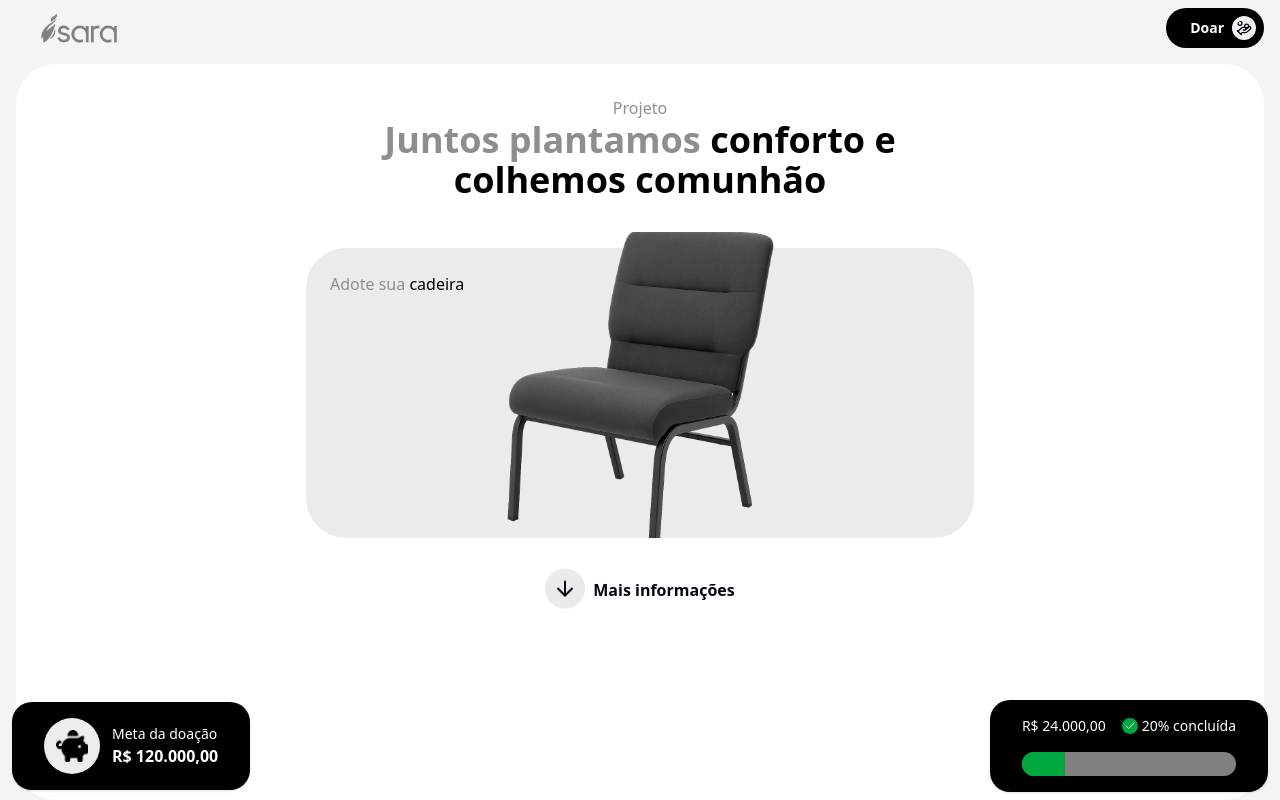
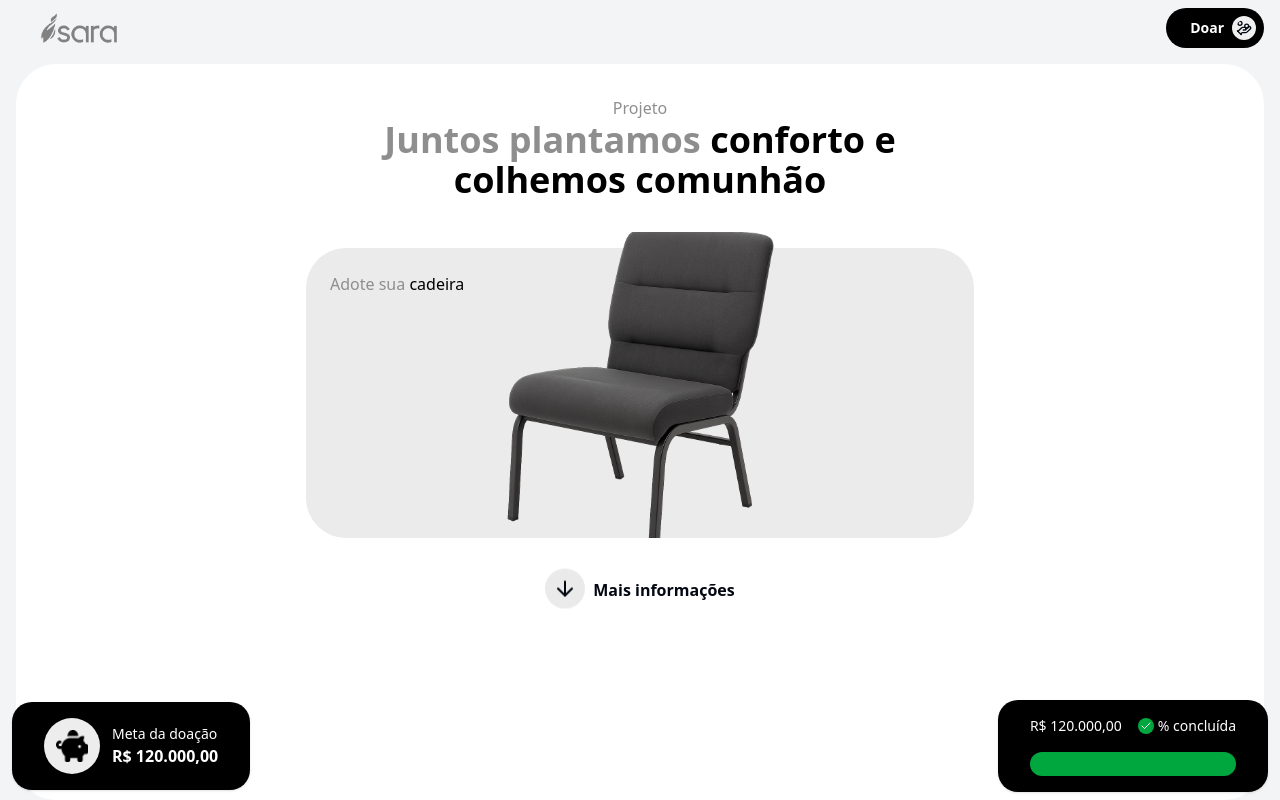
Before and after one commit to Yz-Company/chair-website, a React (Vite) app: page / in a window 1280 px wide. Built offline with nearby package versions, Linux system fonts and the light colour scheme; no server answers; the database is empty.

Commit message:
Connect page home with meta chair

```diff
--- a/src/pages/home/_components/progress.tsx
+++ b/src/pages/home/_components/progress.tsx
@@ -1,6 +1,9 @@
 import { Check } from "lucide-react";
+import { useMeta } from "../../../hooks/use-meta";
 
 export function ProgressFooter() {
+  const { goalData, progressPercentage } = useMeta();
+
   return (
     <div className="absolute bottom-2 w-full">
       <div className="flex flex-col sm:flex-row mx-3 items-center justify-between">
@@ -11,7 +14,14 @@ export function ProgressFooter() {
           </div>
           <div className="flex flex-col text-white">
             <p className="text-sm">Meta da doação</p>
-            <span className="font-bold">R$ 120.000,00</span>
+            <span className="font-bold">
+              {goalData
+                ? new Intl.NumberFormat("pt-BR", {
+                    style: "currency",
+                    currency: "BRL",
+                  }).format(goalData.totalGoal)
+                : "R$ 120.000,00"}
+            </span>
           </div>
         </div>
 
@@ -19,18 +29,27 @@ export function ProgressFooter() {
         <div className="w-full sm:w-fit flex justify-end items-center gap-3 bg-black p-4 px-8  rounded-[20px] text-white shadow">
           <div className="w-full max-w-[400px]">
             <div className="flex justify-between items-center gap-4">
-              <p className="text-sm">R$ 24.000,00</p>
+              <p className="text-sm">
+                {goalData
+                  ? new Intl.NumberFormat("pt-BR", {
+                      style: "currency",
+                      currency: "BRL",
+                    }).format(goalData.currentAmount)
+                  : "R$ 120.000,00"}
+              </p>
 
               <div className="flex items-center">
                 <Check className="bg-green-600 rounded-full p-0.5 size-4" />
-                <span className="text-sm ml-1">20% concluída</span>
+                <span className="text-sm ml-1">
+                  {progressPercentage()?.toFixed(0)}% concluída
+                </span>
               </div>
             </div>
 
             <div className="h-6 bg-[#808080] overflow-hidden rounded-[40px] mt-4">
               <div
                 className="w-full h-full bg-green-600"
-                style={{ width: "20%" }}
+                style={{ width: `${progressPercentage()}%` }}
               />
             </div>
           </div>
```
